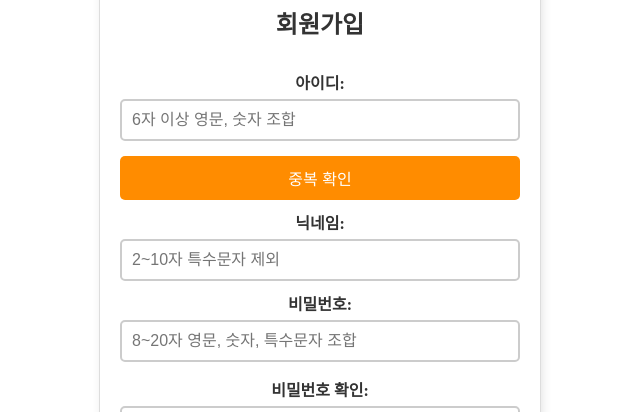
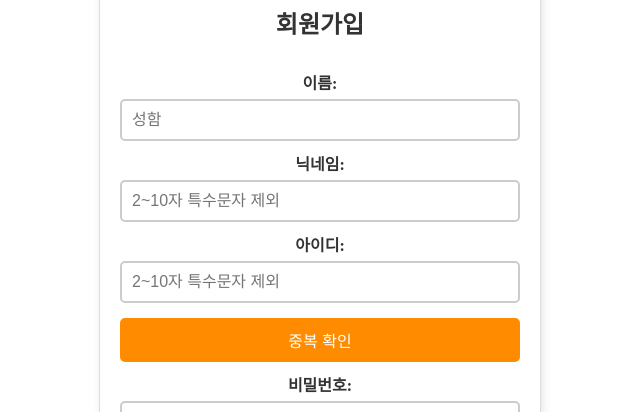
Before and after one commit to kimyk0101/hbgoguma-project-react, a React (Vite) app: page /joinPage in a window 1280 px wide. Shown: the part 486-898 px from the top of the page, without its empty margins (320-960 px from the left). Built offline with nearby package versions, Linux system fonts and the light colour scheme; no server answers.

Commit message:
[도형] 이름 및 아이디 영역 추가

```diff
--- a/src/pages/joinPage.jsx
+++ b/src/pages/joinPage.jsx
@@ -54,6 +54,7 @@ const JoinPage = () => {
   const [formData, setFormData] = useState({
     name: "",
     nickname: "",
+    user_id: "",
     password: "",
     confirmPassword: "",
     tel_number: "",
@@ -85,13 +86,15 @@ const JoinPage = () => {
       .catch((error) => console.error("회원 정보 불러오기 오류", error));
   }, []);
 
-  const checkUsernameAvailability = () => {
+  const checkUserIdAvailability = () => {
     const usernameRegex = /^[a-zA-Z0-9]{6,}$/;
-    if (!usernameRegex.test(formData.name)) {
+    if (!usernameRegex.test(formData.user_id)) {
       alert("아이디는 6자 이상 영문, 숫자 조합이어야 합니다.");
       return;
     }
-    const isTaken = dummyUsers.some((user) => user.name === formData.name);
+    const isTaken = dummyUsers.some(
+      (user) => user.user_id === formData.user_id
+    );
     setIsUsernameAvailable(!isTaken);
   };
 
@@ -157,6 +160,8 @@ const JoinPage = () => {
         ", " +
         "nickname : " +
         formData.nickname +
+        ", " +
+        "user_id : " +
         ", " +
         "password : " +
         formData.password +
@@ -225,19 +230,13 @@ const JoinPage = () => {
       </div>
       <h2 className="join-h2">회원가입</h2>
       <form className="join-form" onSubmit={handleSignup}>
-        <label>아이디:</label>
+        <label>이름:</label>
         <input
           type="text"
-          placeholder="6자 이상 영문, 숫자 조합"
+          placeholder="성함"
           value={formData.name}
           onChange={(e) => setFormData({ ...formData, name: e.target.value })}
         />
-        <button type="button" onClick={checkUsernameAvailability}>
-          중복 확인
-        </button>
-        {isUsernameAvailable !== null && (
-          <span>{isUsernameAvailable ? "사용 가능" : "사용 불가"}</span>
-        )}
         <label>닉네임:</label>
         <input
           type="text"
@@ -247,6 +246,21 @@ const JoinPage = () => {
             setFormData({ ...formData, nickname: e.target.value })
           }
         />
+        <label>아이디:</label>
+        <input
+          type="text"
+          placeholder="2~10자 특수문자 제외"
+          value={formData.user_id}
+          onChange={(e) =>
+            setFormData({ ...formData, user_id: e.target.value })
+          }
+        />
+        <button type="button" onClick={checkUserIdAvailability}>
+          중복 확인
+        </button>
+        {isUsernameAvailable !== null && (
+          <span>{isUsernameAvailable ? "사용 가능" : "사용 불가"}</span>
+        )}
         <label>비밀번호:</label>
         <input
           type="password"
```
